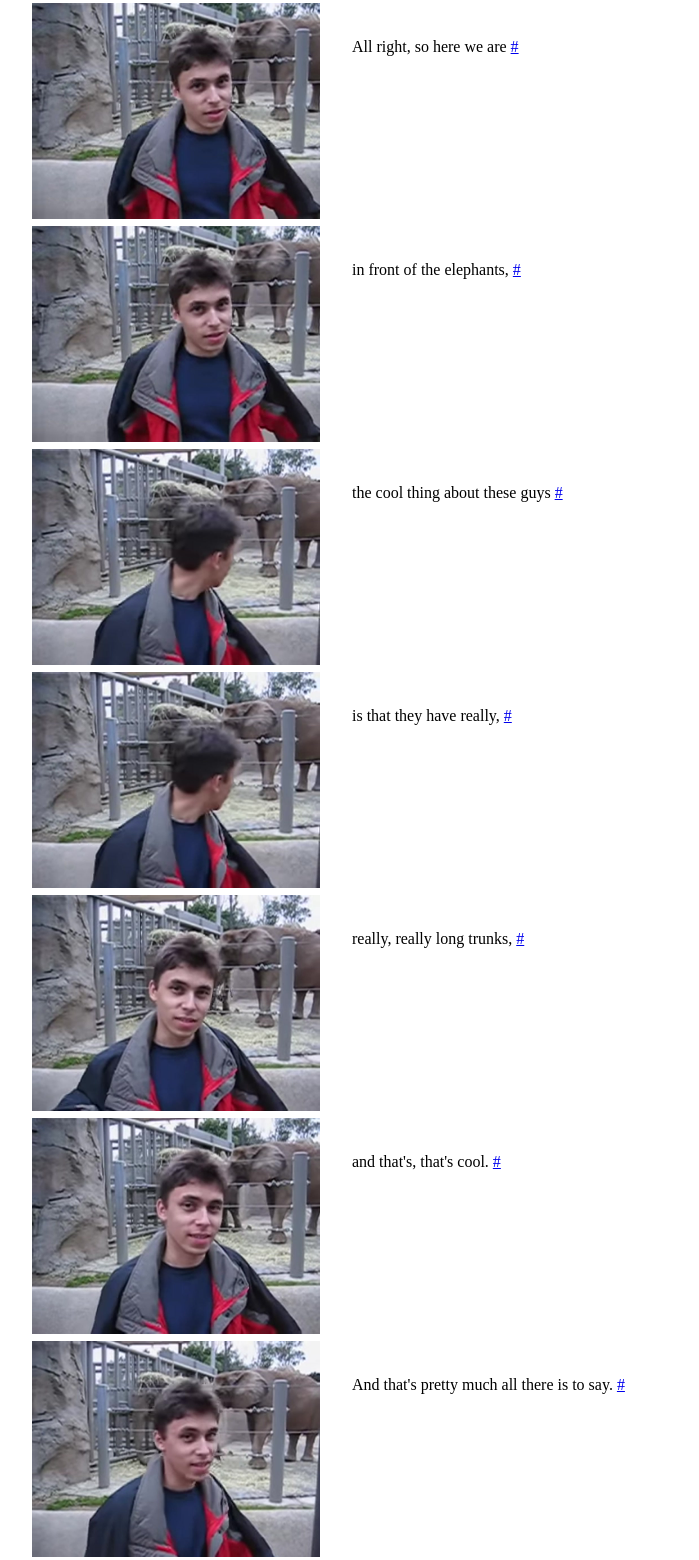
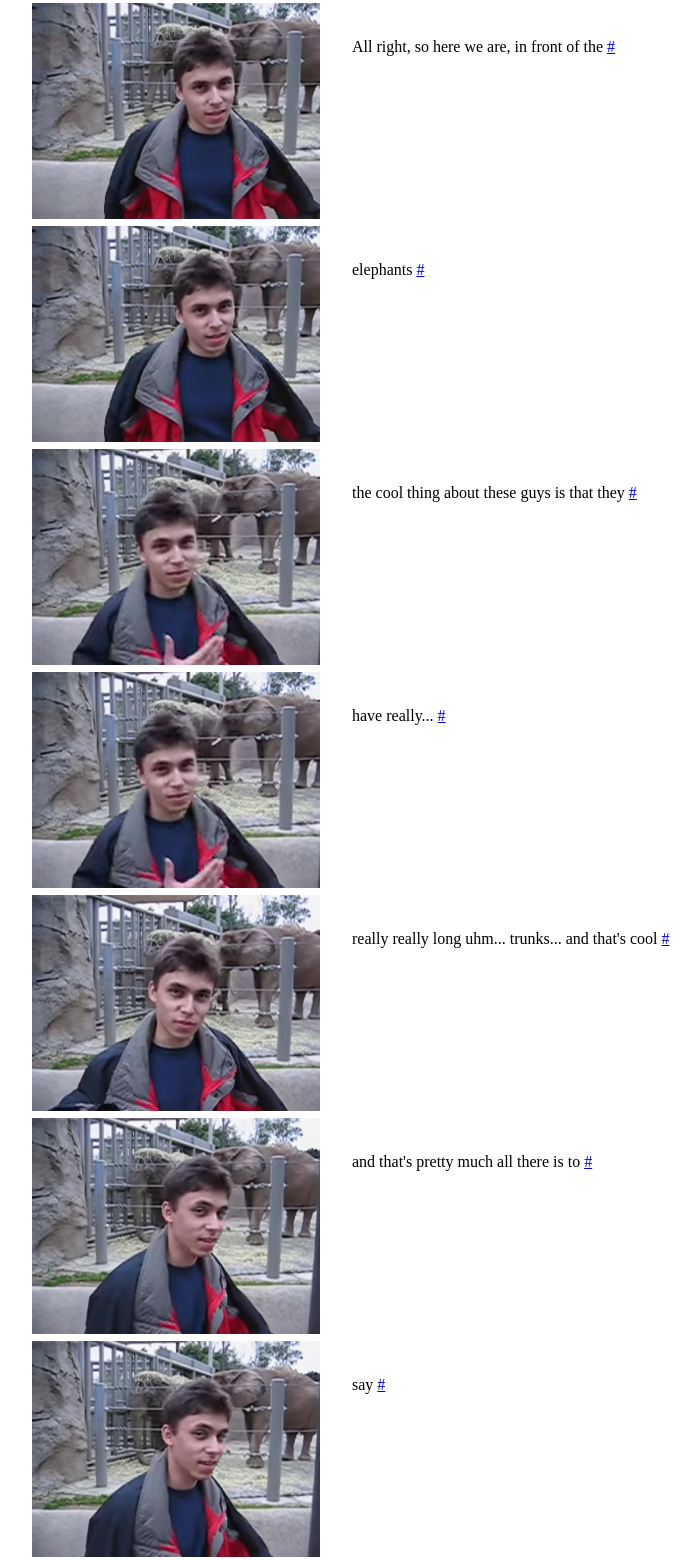
Before and after one commit to obra/Youtube2Webpage, a plain HTML site: page example/index.html in a window 1280 px wide. Shown: the part 69-1629 px from the top of the page, without its empty margins (8-707 px from the left). Drawn offline with Linux system fonts and the light colour scheme.

Commit message:
Update to work correctly with videos that don't download as webm.
Fixes #3

```diff
--- a/example/index.html
+++ b/example/index.html
@@ -10,32 +10,32 @@ Source: <a href="https://www.youtube.com/watch?v=jNQXAC9IVRw" target="_blank">ht
 
 <ul>
 <li>
-	<div class="grab"><img src="images/00-00-01.300.jpg" /></div><div class="subtitle"><span id="00:00:01.300">All right, so here we are</span>
+	<div class="grab"><img src="images/00-00-01.199.jpg" /></div><div class="subtitle"><span id="00:00:01.199">All right, so here we are, in front of the</span>
 <a href="https://www.youtube.com/watch?v=jNQXAC9IVRw&t=1" target="blank" class="videolink">#</a>
 	</div></li>
 <li>
-	<div class="grab"><img src="images/00-00-01.300.jpg" /></div><div class="subtitle"><span id="00:00:01.300">in front of the elephants,</span>
+	<div class="grab"><img src="images/00-00-01.199.jpg" /></div><div class="subtitle"><span id="00:00:01.199">elephants</span>
 <a href="https://www.youtube.com/watch?v=jNQXAC9IVRw&t=1" target="blank" class="videolink">#</a>
 	</div></li>
 <li>
-	<div class="grab"><img src="images/00-00-04.400.jpg" /></div><div class="subtitle"><span id="00:00:04.400">the cool thing about these guys</span>
-<a href="https://www.youtube.com/watch?v=jNQXAC9IVRw&t=4" target="blank" class="videolink">#</a>
+	<div class="grab"><img src="images/00-00-05.120.jpg" /></div><div class="subtitle"><span id="00:00:05.120">the cool thing about these guys is that they</span>
+<a href="https://www.youtube.com/watch?v=jNQXAC9IVRw&t=5" target="blank" class="videolink">#</a>
 	</div></li>
 <li>
-	<div class="grab"><img src="images/00-00-04.400.jpg" /></div><div class="subtitle"><span id="00:00:04.400">is that they have really,</span>
-<a href="https://www.youtube.com/watch?v=jNQXAC9IVRw&t=4" target="blank" class="videolink">#</a>
+	<div class="grab"><img src="images/00-00-05.120.jpg" /></div><div class="subtitle"><span id="00:00:05.120">have really...</span>
+<a href="https://www.youtube.com/watch?v=jNQXAC9IVRw&t=5" target="blank" class="videolink">#</a>
 	</div></li>
 <li>
-	<div class="grab"><img src="images/00-00-09.166.jpg" /></div><div class="subtitle"><span id="00:00:09.166">really, really long trunks,</span>
+	<div class="grab"><img src="images/00-00-09.120.jpg" /></div><div class="subtitle"><span id="00:00:09.120">really really long uhm... trunks... and that's cool</span>
 <a href="https://www.youtube.com/watch?v=jNQXAC9IVRw&t=9" target="blank" class="videolink">#</a>
 	</div></li>
 <li>
-	<div class="grab"><img src="images/00-00-12.700.jpg" /></div><div class="subtitle"><span id="00:00:12.700">and that's, that's cool.</span>
-<a href="https://www.youtube.com/watch?v=jNQXAC9IVRw&t=12" target="blank" class="videolink">#</a>
+	<div class="grab"><img src="images/00-00-16.800.jpg" /></div><div class="subtitle"><span id="00:00:16.800">and that's pretty much all there is to</span>
+<a href="https://www.youtube.com/watch?v=jNQXAC9IVRw&t=16" target="blank" class="videolink">#</a>
 	</div></li>
 <li>
-	<div class="grab"><img src="images/00-00-17.000.jpg" /></div><div class="subtitle"><span id="00:00:17.000">And that's pretty much all there is to say.</span>
-<a href="https://www.youtube.com/watch?v=jNQXAC9IVRw&t=17" target="blank" class="videolink">#</a>
+	<div class="grab"><img src="images/00-00-16.800.jpg" /></div><div class="subtitle"><span id="00:00:16.800">say</span>
+<a href="https://www.youtube.com/watch?v=jNQXAC9IVRw&t=16" target="blank" class="videolink">#</a>
 	</div></li>
 
 </ul>
```
Also changed, not shown: example/images/00-00-01.199.jpg (added), example/images/00-00-01.300.jpg (deleted), example/images/00-00-04.400.jpg (deleted), example/images/00-00-05.120.jpg (added), example/images/00-00-09.120.jpg (added), example/images/00-00-09.166.jpg (deleted), example/images/00-00-12.700.jpg (deleted), example/images/00-00-16.800.jpg (added), example/images/00-00-17.000.jpg (deleted), 1 other file.
